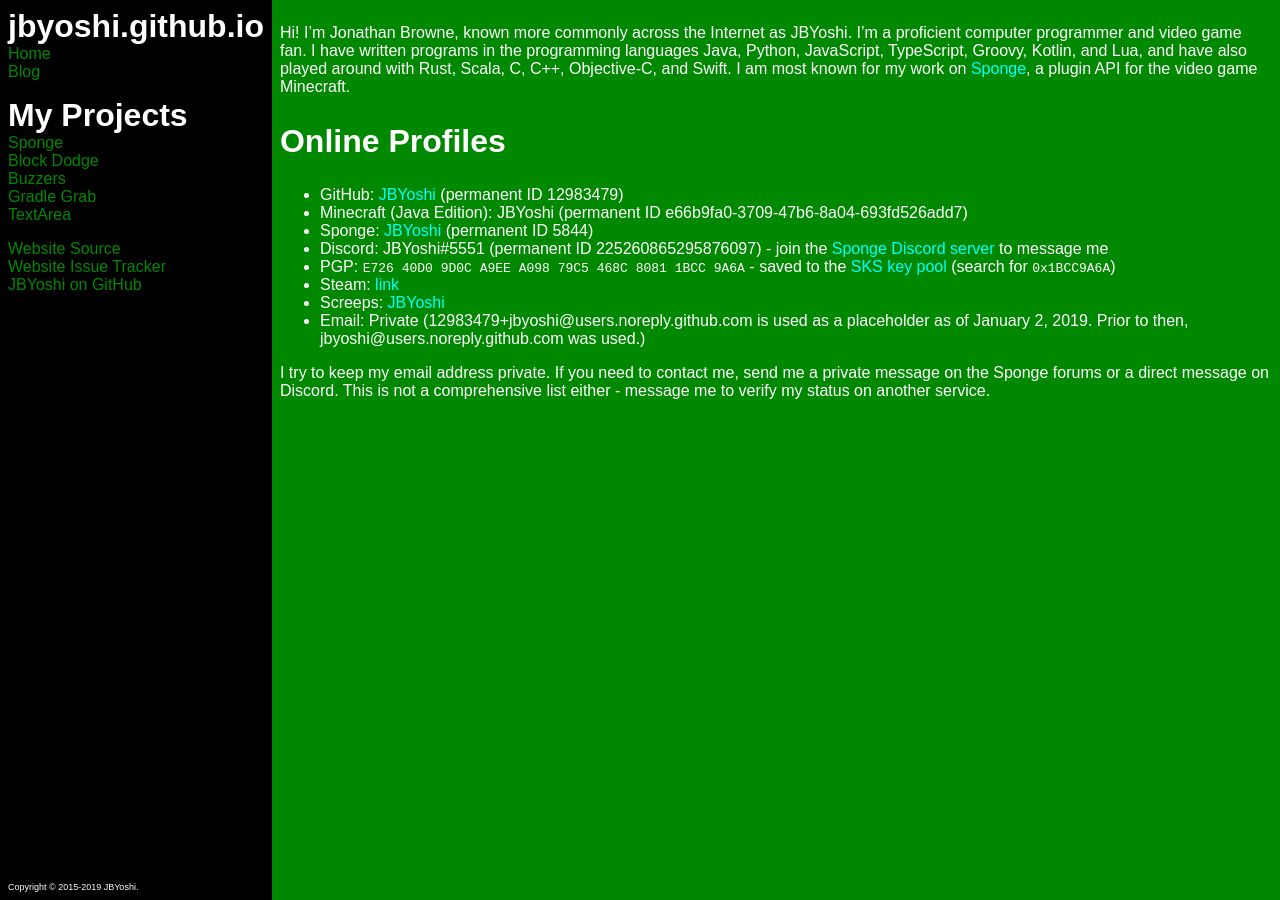
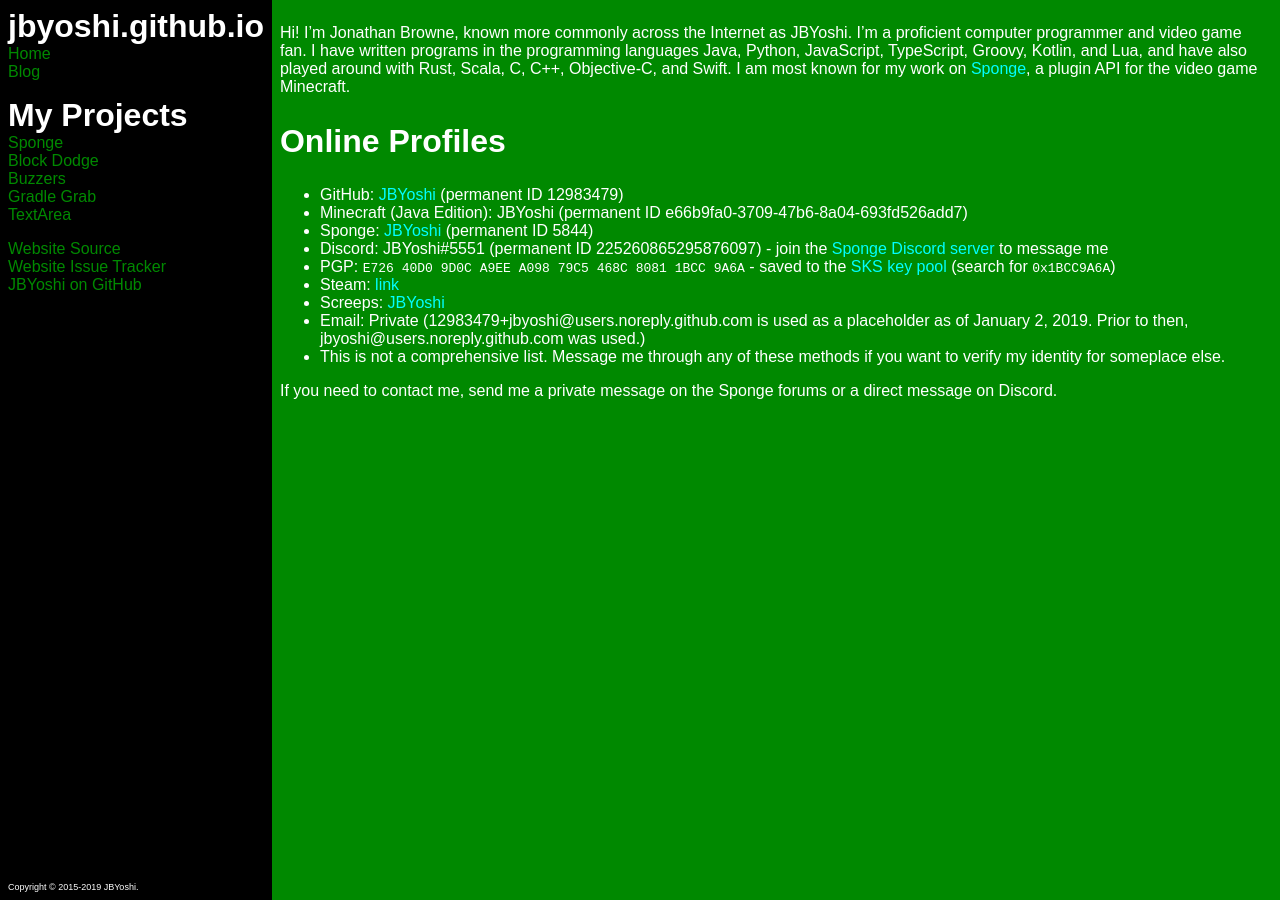
Before and after one commit to JBYoshi/jbyoshi.github.io, a Jekyll site: the page built from index.md, in a window 1280 px wide. Built offline with Jekyll 4.4.1, drawn with Linux system fonts in a browser that asks for light colours.

Commit message:
Minor tweaks to the homepage

```diff
--- a/index.md
+++ b/index.md
@@ -16,5 +16,6 @@
 - Steam: [link](https://steamcommunity.com/profiles/76561194504664850)
 - Screeps: [JBYoshi](https://screeps.com/a/#!/profile/JBYoshi)
 - Email: Private (12983479+jbyoshi@users.noreply.github.com is used as a placeholder as of January 2, 2019. Prior to then, jbyoshi@users.noreply.github.com was used.)
+- This is not a comprehensive list. Message me through any of these methods if you want to verify my identity for someplace else.
 
-I try to keep my email address private. If you need to contact me, send me a private message on the Sponge forums or a direct message on Discord. This is not a comprehensive list either - message me to verify my status on another service.
+If you need to contact me, send me a private message on the Sponge forums or a direct message on Discord.
```
